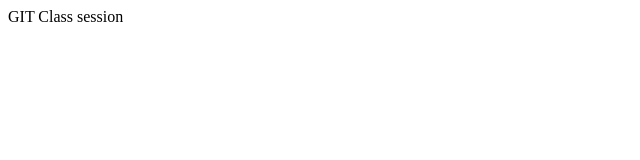
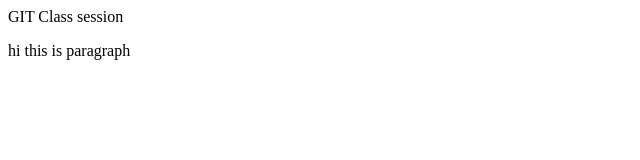
Before and after one commit to deepikagithubtest/second-project, a plain HTML site: page index.html in a window 1280 px wide. Shown: the whole page, without its empty margins (0-640 px from the left). Drawn offline with Linux system fonts and the light colour scheme.

Commit message:
have added header added background colour added paragraph added style

```diff
--- a/index.html
+++ b/index.html
@@ -11,5 +11,6 @@
 </head>
 <body>
    <h>  GIT Class session  </h>
+   <p>  hi this is paragraph</p>
 </body>
 </html>
```
